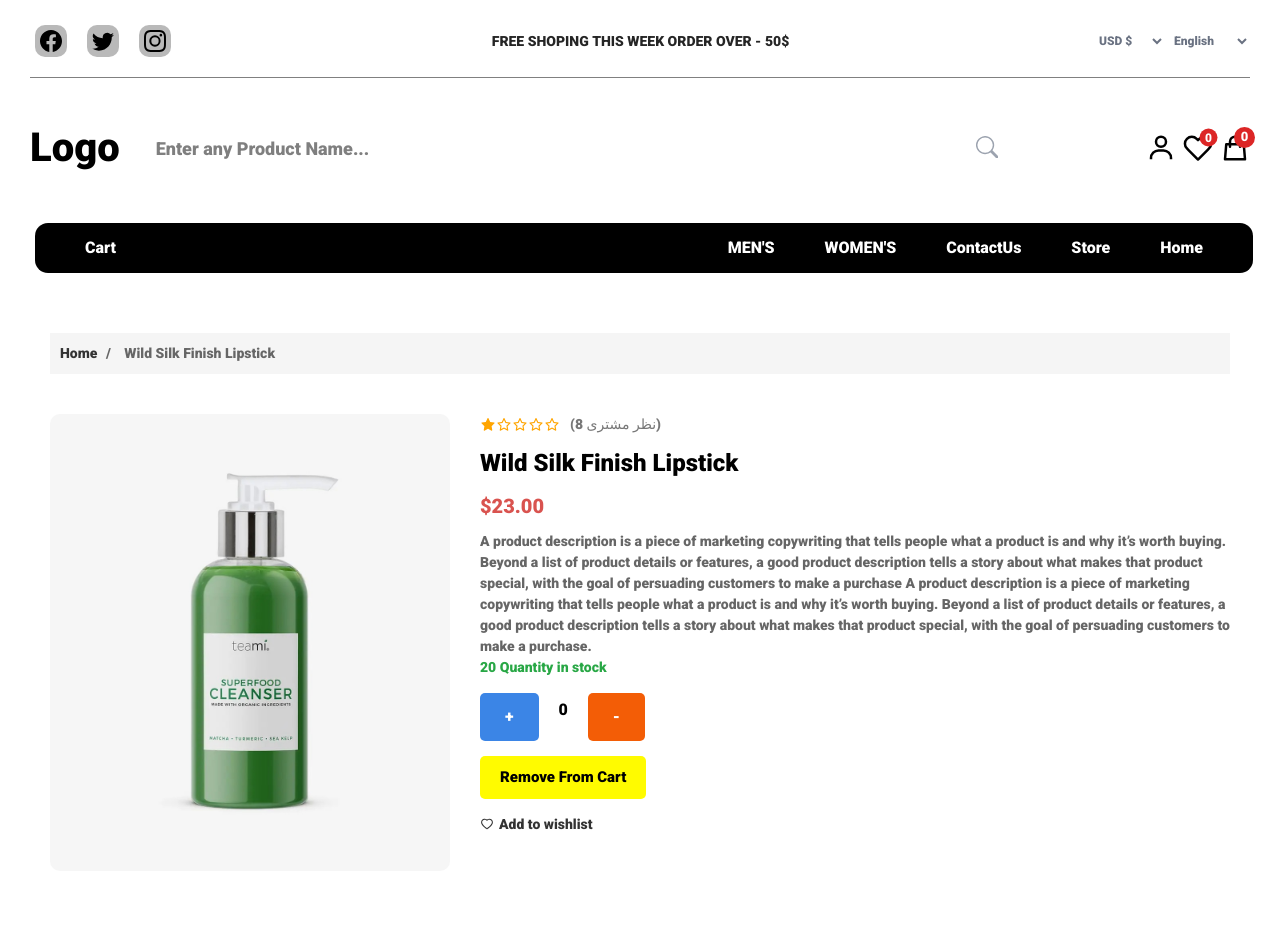
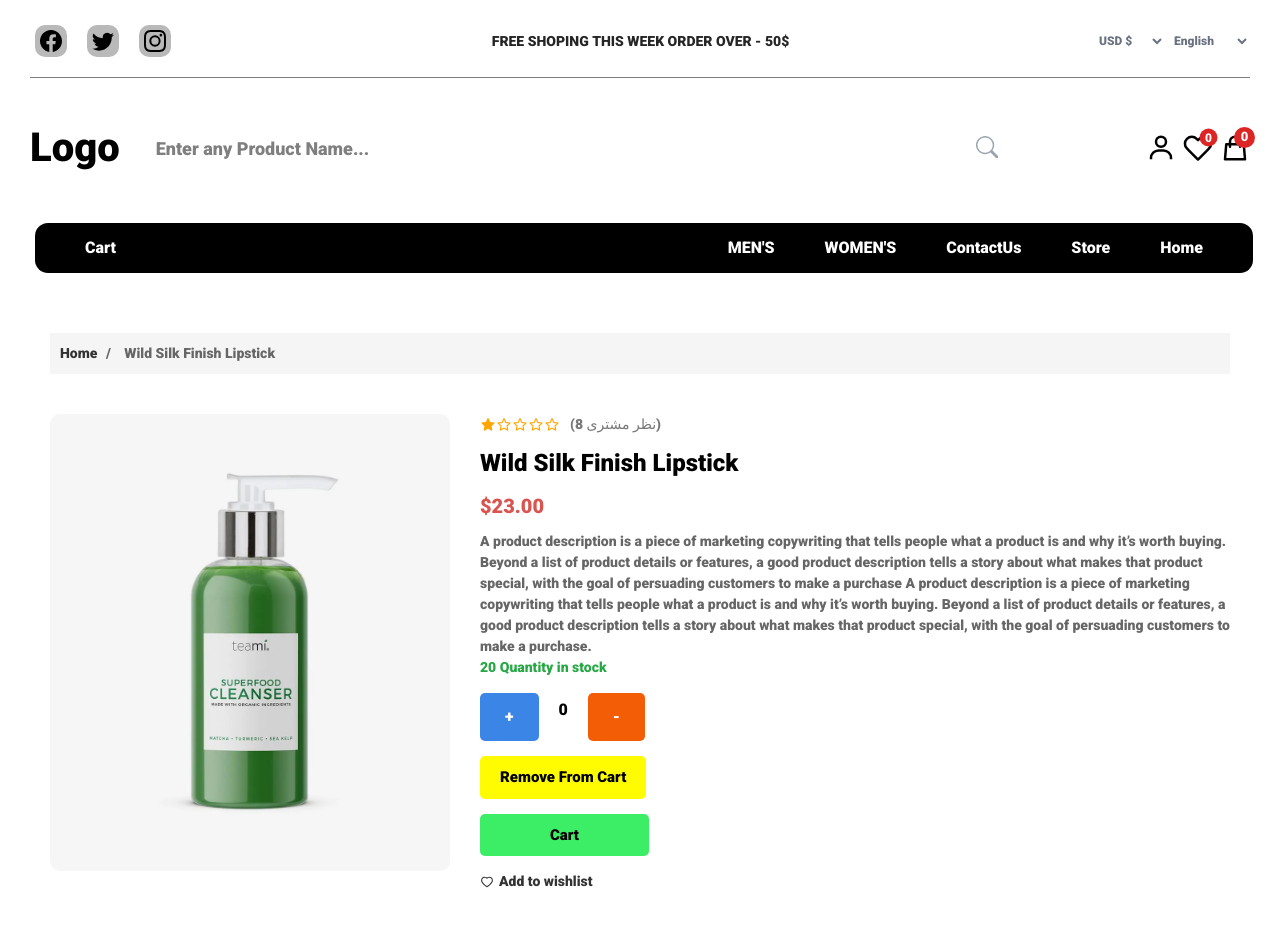
Before and after one commit to pedram2121/my-practice-repo, a React (Vite) app: page /product/0 in a window 1280 px wide. Shown: the top 952 px of the page. Built offline with nearby package versions, Linux system fonts and the light colour scheme; data requests are answered from the project's data file.

Commit message:
Functions

```diff
--- a/src/Pages/CartItems/CartItemProduct.jsx
+++ b/src/Pages/CartItems/CartItemProduct.jsx
@@ -4,17 +4,18 @@ import { getProduct } from "../../Services/api";
 
 
 
-function CartItemProduct({id , qty}) {
+function CartItemProduct({id}) {
 
   const { handelIncrease, ProductQty, handleDecrease, handelDeleteProduct } = useShopingContext();
 
   const [product, setProduct] = useState(null);
 
   useEffect(() => {
-    getProduct().then((products) => {
-      setProduct(products.find((item) => item.id === id));
-    });
-  }, [id]);
+    getProduct().then((Result)=>{
+      setProduct(Result.find (item=>item.id == id))
+    })
+  }, [id])
+
 
 
   if (!product) return <p>در حال بارگذاری...</p>;
@@ -36,7 +37,7 @@ function CartItemProduct({id , qty}) {
           </h2>
         </div>
 
-        <div className="flex col-span-2 w-96 items-center gap-4">
+        <div className="flex col-span-2  items-center gap-4">
           <button
             onClick={() => handleDecrease(id)}
             className="bg-orange-600 text-white px-4 py-2 rounded-lg shadow-md hover:bg-orange-700 transition-all"
@@ -52,24 +53,35 @@ function CartItemProduct({id , qty}) {
           >
             +
           </button>
-
         </div>
 
-        <div className="col-span-2 text-right mr-20">
-          <span className="text-xl font-semibold text-green-600">
-            ${product?.price}.00
-          </span>
+        <div className="flex justify-center items-center text-center col-span-2 text-right mr-20">
+        <p className="mr-2 text-2xl">Price: </p>
+          <span className="text-xl font-bold text-green-600"> ${product?.price}.00 </span>
+
+
         </div>
       </div>
 
-      <div className="mt-6 flex justify-end">
+      <div className="flex justify-between items-center mx-auto">
+        <div className="mt-6 justify-end">
           <button
             onClick={() => handelDeleteProduct(id)}
             className="bg-yellow-500 text-black px-6 py-2 rounded-lg
-             cursor-pointer hover:bg-yellow-600 text-sm flex items-center gap-2 transition-all"
+             cursor-pointer hover:bg-red-500 hover:text-white text-sm flex items-center gap-2 transition-all"
           >
             RemoveFromCart
           </button>
+        </div>
+
+        <div className="mt-6 justify-end">
+          <button
+            className="bg-gray-900 text-white px-16 py-2 rounded-lg
+             cursor-pointer hover:bg-green-500 text-sm flex items-center gap-2 transition-all"
+          >
+            CheckOut
+          </button>
+        </div>
       </div>
     </div>
   );
--- a/src/Pages/ProductDetails/ProductDetail.module.css
+++ b/src/Pages/ProductDetails/ProductDetail.module.css
@@ -100,6 +100,22 @@ background-color: #474747;
   margin-top: 15px;
 }
 
+.ToCart{
+  background-color: #3bee65;
+  padding: 10px 70px;
+  border: none;
+  border-radius: 5px;
+  cursor: pointer;
+  font-size: 15px;
+  display: flex;
+  align-items: center;
+  gap: 8px;
+  margin-top: 15px;
+}
+.ToCart:hover{
+  background-color: rgb(52, 100, 3);
+  color: #f5f5f5;
+}
 
 .RemoveToCart{
 background-color: rgb(255, 251, 0);
--- a/src/Pages/ProductDetails/ProductDetails.jsx
+++ b/src/Pages/ProductDetails/ProductDetails.jsx
@@ -1,5 +1,5 @@
 import React, { useEffect, useState } from "react";
-import { useParams } from "react-router-dom";
+import { Link, useParams } from "react-router-dom";
 import {
   AiFillStar,
   AiOutlineHeart,
@@ -11,7 +11,6 @@ import styles from "./ProductDetail.module.css";
 import { useShopingContext } from "../../Components/ShopingCartContex/Shopingcontext";
 
 function ProductDetails() {
-
   const { handelIncrease, ProductQty, handleDecrease, handelDeleteProduct } =
     useShopingContext();
 
@@ -88,14 +87,21 @@ function ProductDetails() {
             </div>
           </div>
 
-
           <div>
             <button
               onClick={() => handelDeleteProduct(id)}
-              className={styles.RemoveToCart} >
+              className={styles.RemoveToCart}
+            >
               Remove From Cart
             </button>
           </div>
+
+          <Link to="/cart/">
+            <div>
+              <button className={styles.ToCart}>Cart</button>
+            </div>
+          </Link>
+
           <div className={styles.actions}>
             <span>
               <AiOutlineHeart /> Add to wishlist
--- a/src/Services/api.js
+++ b/src/Services/api.js
@@ -2,14 +2,11 @@
 import axios from "axios";
 
 
-const baseurll = "http://localhost:8001/";
-const basee = axios.create({
-  baseURL:baseurll
-})
+const basecreate = "http://localhost:8001/";
+const base = axios.create({
+  baseURL: basecreate
+});
 
-
- export async function getProduct (){
-
-return (await (basee.get("products"))).data
-
+export const getProduct = async()=>{
+return (await base.get("/products/")).data
 }
```
Lines whose indentation alone changed are shown as unchanged.
